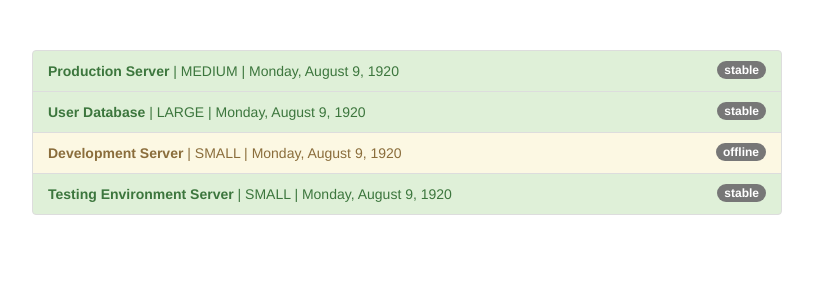
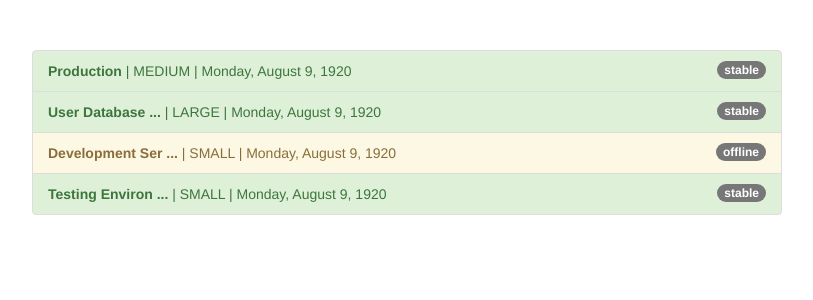
Before and after one commit to VladyslavLytvynenko22/MyTestSiteAngular, an Angular app: page / in a window 1280 px wide. Shown: the top 300 px of the page, without its empty margins (233-1046 px from the left). Built offline with nearby package versions, Linux system fonts and the light colour scheme.

Commit message:
Custom pipe
244. Creating a Custom Pipe
245. Parametrizing a Custom Pipe

```diff
--- a/src/app/app.component.html
+++ b/src/app/app.component.html
@@ -9,7 +9,7 @@
           <span class="badge">
             {{ server.status }}
           </span>
-          <strong>{{server.name}}</strong> |
+          <strong>{{server.name | shorten: 15}}</strong> |
           {{ server.instanceType | uppercase }} |
           {{ server.started | date:'fullDate' }}
         </li>
--- a/src/app/app.component.ts
+++ b/src/app/app.component.ts
@@ -9,7 +9,7 @@
   servers = [
     {
       instanceType: 'medium',
-      name: 'Production Server',
+      name: 'Production',
       status: 'stable',
       started: new Date(15, 1, 2017)
     },
--- a/src/app/app.module.ts
+++ b/src/app/app.module.ts
@@ -4,10 +4,12 @@
 
 
 import { AppComponent } from './app.component';
+import { ShortenPipe } from './shorten.pipe';
 
 @NgModule({
   declarations: [
-    AppComponent
+    AppComponent,
+    ShortenPipe
   ],
   imports: [
     BrowserModule,
--- /dev/null
+++ b/src/app/shorten.pipe.ts
@@ -0,0 +1,13 @@
+import { Pipe, PipeTransform } from '@angular/core';
+
+@Pipe({
+    name: 'shorten'
+})
+export class ShortenPipe implements PipeTransform {
+    transform(value: any, limit: number): any {
+        if (value.length > 10) {
+            return value.substr(0, limit) + ' ...';
+        }
+        return value;
+    }
+}
```
